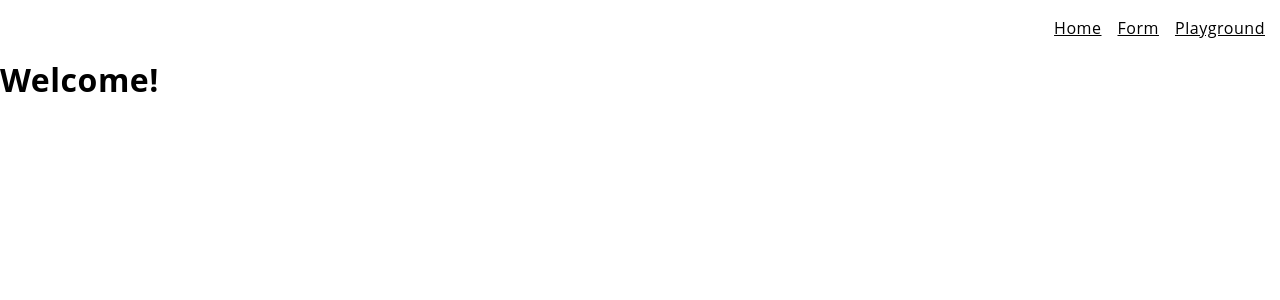
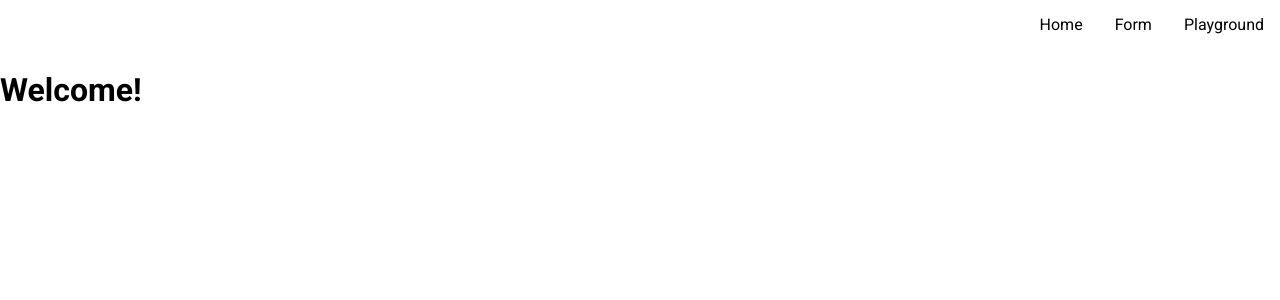
Before and after one commit to Ilichhh/graphiql-app, a React (Vite) app: page / in a window 1280 px wide. Shown: the top 300 px of the page. Built offline with nearby package versions, Linux system fonts and the light colour scheme.

Commit message:
feat: add styled-components and update global styles

```diff
--- a/package.json
+++ b/package.json
@@ -22,6 +22,7 @@
     "i18next-browser-languagedetector": "^7.0.1",
     "localforage": "^1.10.0",
     "match-sorter": "^6.3.1",
+    "normalize.css": "^8.0.1",
     "react": "^18.2.0",
     "react-dom": "^18.2.0",
     "react-firebase-hooks": "^5.1.1",
@@ -29,11 +30,14 @@
     "react-i18next": "^12.2.2",
     "react-redux": "^8.0.5",
     "react-router-dom": "^6.9.0",
-    "sort-by": "^1.2.0"
+    "sort-by": "^1.2.0",
+    "styled-components": "^5.3.10",
+    "styled-normalize": "^8.0.7"
   },
   "devDependencies": {
     "@types/react": "^18.0.27",
     "@types/react-dom": "^18.0.10",
+    "@types/styled-components": "^5.1.26",
     "@typescript-eslint/eslint-plugin": "^5.55.0",
     "@typescript-eslint/parser": "^5.55.0",
     "@vitejs/plugin-react": "^4.0.0",
--- a/src/components/Header.tsx
+++ b/src/components/Header.tsx
@@ -1,20 +1,28 @@
 import React from 'react';
 import { Link } from 'react-router-dom';
-import Box from '@mui/material/Box';
+import styled from 'styled-components';
+import theme from '../theme';
+
+const HeaderContainer = styled.header`
+  display: flex;
+  justify-content: flex-end;
+  gap: 32px;
+  padding: 16px;
+`;
+
+const NavLink = styled(Link)`
+  text-decoration: none;
+  color: ${theme.colors.text};
+
+  &:hover {
+    color: #000;
+  }
+`;
 
 export const Header = () => (
-  <Box
-    sx={{
-      display: 'flex',
-      justifyContent: 'end',
-      padding: 2,
-      '& > :not(style) + :not(style)': {
-        ml: 2,
-      },
-    }}
-  >
-    <Link to="/">Home</Link>
-    <Link to="/form">Form</Link>
-    <Link to="/playground">Playground</Link>
-  </Box>
+  <HeaderContainer>
+    <NavLink to="/">Home</NavLink>
+    <NavLink to="/form">Form</NavLink>
+    <NavLink to="/playground">Playground</NavLink>
+  </HeaderContainer>
 );
--- /dev/null
+++ b/src/globalStyles.ts
@@ -0,0 +1,20 @@
+import { createGlobalStyle } from 'styled-components';
+import { normalize } from 'styled-normalize';
+
+import '@fontsource/roboto/300.css';
+import '@fontsource/roboto/400.css';
+import '@fontsource/roboto/500.css';
+import '@fontsource/roboto/700.css';
+
+const GlobalStyles = createGlobalStyle`
+  ${normalize}
+  body {
+    height: 100vh;
+    font-family: 'Roboto', sans-serif;
+  }
+  * {
+    box-sizing: border-box;
+  }
+`;
+
+export default GlobalStyles;
--- a/src/index.css
+++ /dev/null
@@ -1,43 +0,0 @@
-body {
-  margin: 0;
-  padding: 0;
-  font-family: sans-serif;
-  overflow: hidden;
-}
-
-#root {
-  height: 100%;
-}
-
-body {
-  font-family: 'Open Sans', sans-serif;
-  -webkit-font-smoothing: antialiased;
-  -moz-osx-font-smoothing: grayscale;
-  color: rgba(0,0,0,.8);
-  line-height: 1.5;
-  height: 100vh;
-  letter-spacing: 0.53px;
-  margin-right: -1px !important;
-}
-
-html, body, p, a, h1, h2, h3, h4, ul, pre, code {
-  margin: 0;
-  padding: 0;
-  color: inherit;
-}
-
-a:active, a:focus, button:focus, input:focus {
-  outline: none;
-}
-
-input, button, submit {
-  border: none;
-}
-
-input, button, pre {
-  font-family: 'Open Sans', sans-serif;
-}
-
-code {
-  font-family: Consolas, monospace;
-}
--- a/src/main.tsx
+++ b/src/main.tsx
@@ -3,13 +3,14 @@ import ReactDOM from 'react-dom/client';
 import { BrowserRouter } from 'react-router-dom';
 
 import { App } from './App';
+import GlobalStyles from './globalStyles';
 
-import './index.css';
 import './i18n';
 
 ReactDOM.createRoot(document.getElementById('root') as HTMLElement).render(
   <React.StrictMode>
     <BrowserRouter>
+      <GlobalStyles />
       <App />
     </BrowserRouter>
   </React.StrictMode>
--- /dev/null
+++ b/src/theme.ts
@@ -0,0 +1,8 @@
+const theme = {
+  colors: {
+    text: '#000',
+    background: '#6c757d',
+  },
+};
+
+export default theme;
```
Also changed, not shown: 1 other file (tests, documents, lock files or other folders).
